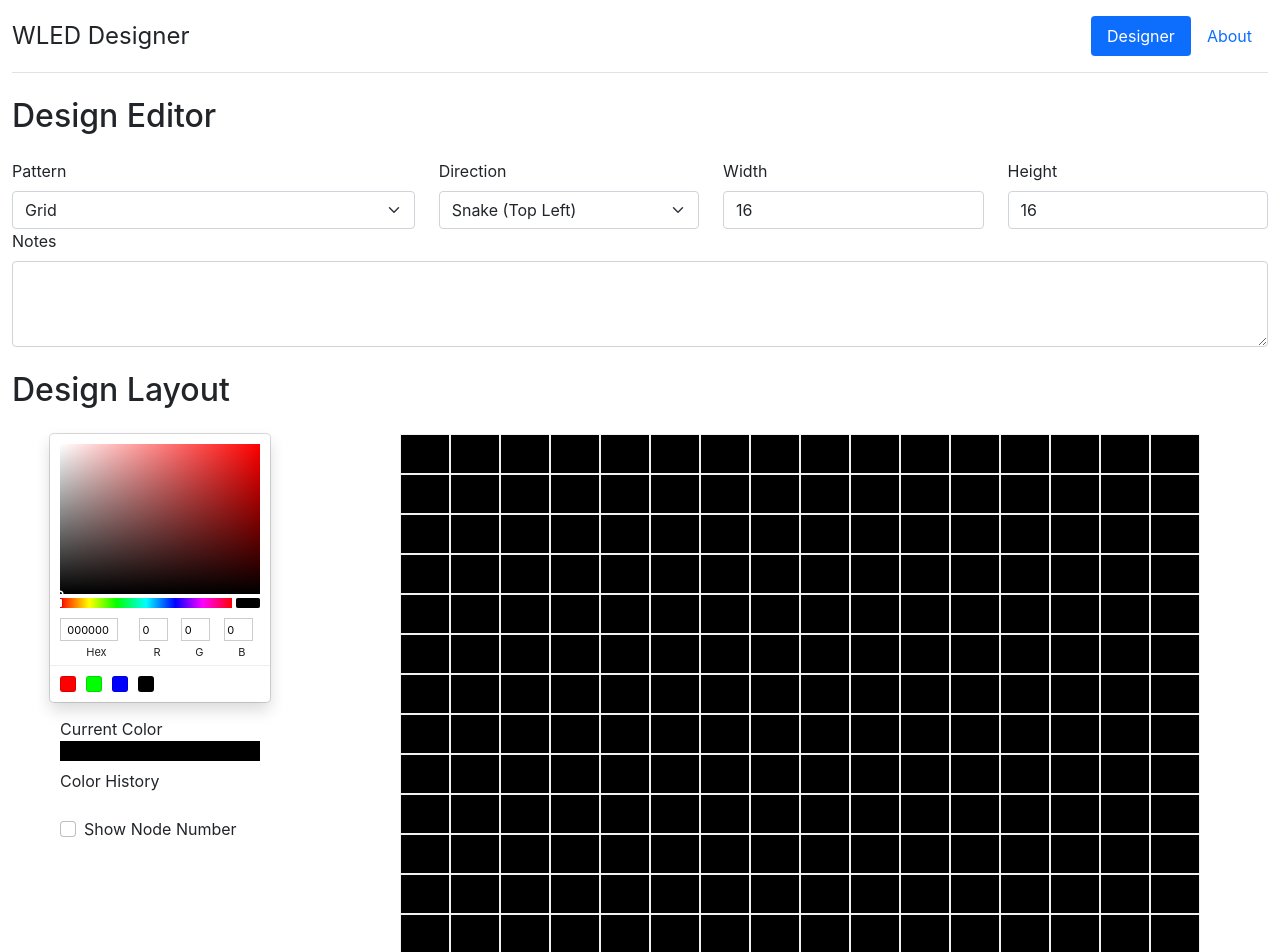
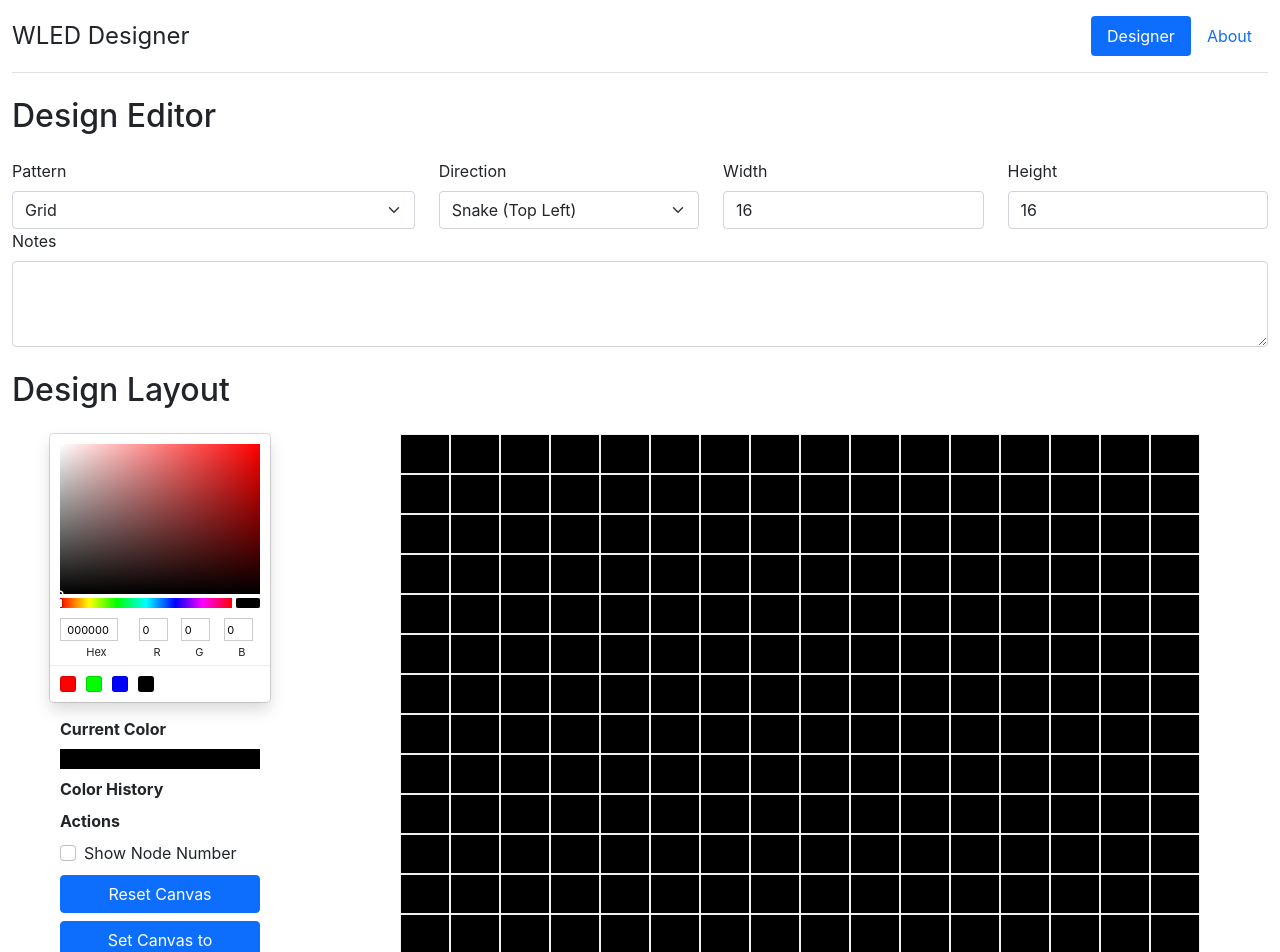
Before and after one commit to anlai/wled-designer, a React (Create React App) app: page / in a window 1280 px wide. Shown: the top 952 px of the page. Built offline with nearby package versions, Linux system fonts and the light colour scheme.

Commit message:
reset buttons

```diff
--- a/src/Components/DesignTools/DesignTools.jsx
+++ b/src/Components/DesignTools/DesignTools.jsx
@@ -1,30 +1,32 @@
 import React from 'react';
 import { SketchPicker } from 'react-color';
-import Form from 'react-bootstrap/Form';
+import { Form, Button } from 'react-bootstrap';
 
-const DesignTools = ({selectedColor, colorHistory, updateColor, toggleNodeNumber}) => {
+const DesignTools = ({selectedColor, colorHistory, updateColor, resetCanvas, toggleNodeNumber}) => {
     const presetColors = ['#FF0000', '#00FF00', '#0000FF', '#000000'];
 
     return (<>
         <SketchPicker disableAlpha={true} color={selectedColor} presetColors={presetColors} onChange={updateColor}></SketchPicker>
 
-        <div style={{ margin: 'auto', width: '200px', paddingTop: '15px' }}>
-            <div>
-                Current Color
+        <div className="d-grid gap-2" style={{ margin: 'auto', width: '200px', paddingTop: '15px' }}>
+            <div className="d-grid gap-2">
+                <strong>Current Color</strong>
                 <div style={ {backgroundColor: selectedColor.hex, height: '20px', width: '100%' } }></div>
             </div>
-            <div className="mt-2">
-                Color History
+            <div className="d-grid gap-2">
+                <strong>Color History</strong>
                 {colorHistory.slice(0,10).map((item,index) => {
                         return <div key={index}
-                                className="mt-2"
                                 style={ { backgroundColor: item.hex, height: '20px', width: '100%' } }
                                 onClick={()=> { updateColor(item); }} >
                         </div>;
                     })}
             </div>
-            <div className="mt-2">
-                <Form.Check label="Show Node Number" className="mt-4" onChange={toggleNodeNumber}></Form.Check>
+            <div className="d-grid gap-2">
+                <strong>Actions</strong>
+                <Form.Check label="Show Node Number" onChange={toggleNodeNumber}></Form.Check>
+                <Button onClick={() => {resetCanvas();}}>Reset Canvas</Button>
+                <Button onClick={() => {resetCanvas(selectedColor);}}>Set Canvas to Selected Color</Button>
             </div>
         </div>
     </>);
--- a/src/Components/Designer/Designer.jsx
+++ b/src/Components/Designer/Designer.jsx
@@ -84,6 +84,15 @@ const Designer = () => {
         updateState({nodes:nodes, colorHistory: colorHistory});
     }
 
+    function resetCanvas(color) {
+        let nodes = state.nodes;
+        for (let i = 0; i < nodes.length; i++) {
+            nodes[i] = color ?? defaultColor;
+        }
+
+        updateState({nodes: nodes});
+    }
+
     function onDesignLoad(loadedDesign) {
         if (loadedDesign.selectedColor) {
             delete loadedDesign.selectedColor;
@@ -102,6 +111,7 @@ const Designer = () => {
             <DesignTools selectedColor={state.selectedColor}
                 colorHistory={state.colorHistory}
                 updateColor={updateColor}
+                resetCanvas={resetCanvas}
                 toggleNodeNumber={toggleNodeNumber}></DesignTools>
 
             </Col>
```
